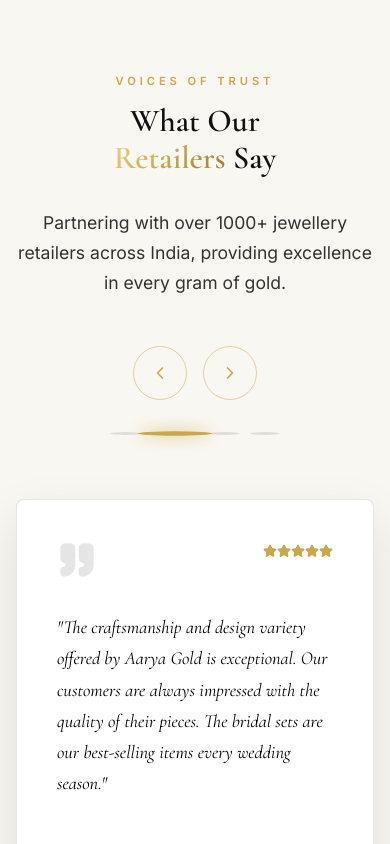
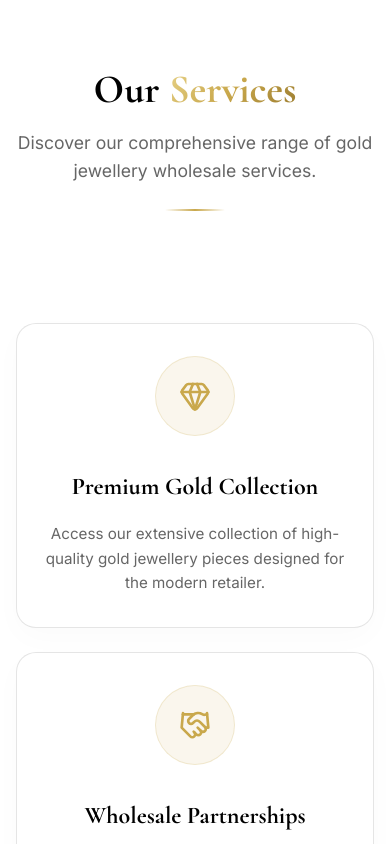
Before and after one commit to rasheshdarji1509/aaryagold, a React (Vite) app: page / in a window 390 px wide. Shown: the part 4320-5164 px from the top of the page. Built offline with nearby package versions, Linux system fonts and the light colour scheme; a web font is replaced by a local one.

Commit message:
feedbacks done

```diff
--- a/index.html
+++ b/index.html
@@ -2,7 +2,7 @@
 <html lang="en">
   <head>
     <meta charset="UTF-8" />
-    <link rel="icon" type="image/svg+xml" href="/logo.svg" />
+    <link rel="icon" type="image/png" href="/favicon.png" />
     <meta name="viewport" content="width=device-width, initial-scale=1.0" />
     <meta name="description" content="AARYA GOLD (CIYAZA) - Premier Gold Jewellery Wholesaler in Mumbai. Explore our exclusive collection of rings, necklaces, bracelets, earrings and more." />
     <title>Aarya Gold – Premier Gold Jewellery Wholesaler in Mumbai</title>
--- /dev/null
+++ b/src/components/Services.css
@@ -0,0 +1,174 @@
+.services-section {
+  padding: 6rem 0;
+  background: var(--bg-body);
+  position: relative;
+  overflow: hidden;
+}
+
+.services-content-wrapper {
+  display: flex;
+  align-items: center;
+  gap: 4rem;
+  max-width: 1400px;
+  margin: 0 auto;
+}
+
+.services-header {
+  flex: 0 0 30%;
+  text-align: left;
+  display: flex;
+  flex-direction: column;
+  align-items: flex-start;
+  margin-bottom: 0;
+}
+
+.services-title {
+  font-family: var(--font-serif);
+  font-size: clamp(2.5rem, 4vw, 3.5rem);
+  font-weight: 700;
+  color: var(--text-heading);
+  margin-bottom: 0.5rem;
+}
+
+.services-subtitle {
+  font-family: var(--font-sans);
+  font-size: 1.1rem;
+  color: var(--text-muted);
+  max-width: 600px;
+  margin-bottom: 1.5rem;
+}
+
+.services-header .divider-gold {
+  margin: 0;
+}
+
+.services-grid {
+  flex: 1;
+  display: grid;
+  grid-template-columns: repeat(3, 1fr);
+  gap: 2rem;
+}
+
+.service-card {
+  background: var(--bg-card);
+  border: 1px solid var(--border-subtle);
+  border-radius: 20px;
+  padding: 3rem 2rem;
+  text-align: center;
+  transition: all 0.5s cubic-bezier(0.4, 0, 0.2, 1);
+  position: relative;
+  overflow: hidden;
+  box-shadow: 0 10px 30px rgba(0, 0, 0, 0.02);
+}
+
+.service-card::before {
+  content: '';
+  position: absolute;
+  top: 0;
+  left: 0;
+  width: 100%;
+  height: 4px;
+  background: linear-gradient(90deg, var(--gold-light), var(--gold-primary));
+  opacity: 0;
+  transition: opacity 0.5s ease;
+}
+
+.service-card:hover {
+  transform: translateY(-10px);
+  border-color: var(--border-gold);
+  box-shadow: 0 20px 40px rgba(201, 168, 76, 0.1);
+}
+
+.service-card:hover::before {
+  opacity: 1;
+}
+
+.service-icon-wrapper {
+  width: 80px;
+  height: 80px;
+  margin: 0 auto 2rem;
+  display: flex;
+  align-items: center;
+  justify-content: center;
+  background: rgba(201, 168, 76, 0.1);
+  border-radius: 50%;
+  color: var(--gold-primary);
+  transition: all 0.5s ease;
+  border: 1px solid rgba(201, 168, 76, 0.2);
+}
+
+.service-card:hover .service-icon-wrapper {
+  background: var(--gold-primary);
+  color: var(--bg-card);
+  transform: scale(1.1) rotate(5deg);
+  box-shadow: 0 10px 20px rgba(201, 168, 76, 0.3);
+}
+
+.service-card-title {
+  font-family: var(--font-serif);
+  font-size: 1.5rem;
+  font-weight: 700;
+  color: var(--text-heading);
+  margin-bottom: 1rem;
+  transition: color 0.3s ease;
+}
+
+.service-card:hover .service-card-title {
+  color: var(--gold-primary);
+}
+
+.service-card-description {
+  font-family: var(--font-sans);
+  font-size: 0.95rem;
+  color: var(--text-muted);
+  line-height: 1.6;
+}
+
+@media (max-width: 1200px) {
+  .services-grid {
+    grid-template-columns: repeat(2, 1fr);
+  }
+}
+
+@media (max-width: 992px) {
+  .services-content-wrapper {
+    flex-direction: column;
+    text-align: center;
+  }
+
+  .services-header {
+    flex: 1;
+    align-items: center;
+    text-align: center;
+    margin-bottom: 3rem;
+  }
+
+  .services-header .divider-gold {
+    margin: 0 auto;
+  }
+
+  .services-grid {
+    grid-template-columns: repeat(2, 1fr);
+  }
+}
+
+@media (max-width: 768px) {
+  .services-section {
+    padding: 4rem 0;
+  }
+
+  .services-grid {
+    grid-template-columns: 1fr;
+    gap: 1.5rem;
+  }
+
+  .service-card:nth-child(3) {
+    grid-column: span 1;
+    justify-self: stretch;
+    width: 100%;
+  }
+
+  .service-card {
+    padding: 2rem 1.5rem;
+  }
+}
--- /dev/null
+++ b/src/components/Services.jsx
@@ -0,0 +1,52 @@
+import React from 'react';
+import { Gem, Handshake, Truck } from 'lucide-react';
+import './Services.css';
+
+const servicesData = [
+  {
+    id: 1,
+    icon: Gem,
+    title: "Premium Gold Collection",
+    description: "Access our extensive collection of high-quality gold jewellery pieces designed for the modern retailer."
+  },
+  {
+    id: 2,
+    icon: Handshake,
+    title: "Wholesale Partnerships",
+    description: "Build long-term business relationships with competitive pricing and reliable supply chains."
+  },
+  {
+    id: 3,
+    icon: Truck,
+    title: "Secure Delivery",
+    description: "Benefit from our secure and insured delivery services to locations across India."
+  }
+];
+
+export default function Services() {
+  return (
+    <section className="services-section">
+      <div className="container">
+        <div className="services-content-wrapper">
+          <div className="services-header">
+            <h2 className="services-title">Our <span className="gold-text">Services</span></h2>
+            <p className="services-subtitle">Discover our comprehensive range of gold jewellery wholesale services.</p>
+            <div className="divider-gold"></div>
+          </div>
+
+          <div className="services-grid">
+            {servicesData.map((service) => (
+              <div key={service.id} className="service-card">
+                <div className="service-icon-wrapper">
+                  <service.icon className="service-icon" size={32} />
+                </div>
+                <h3 className="service-card-title">{service.title}</h3>
+                <p className="service-card-description">{service.description}</p>
+              </div>
+            ))}
+          </div>
+        </div>
+      </div>
+    </section>
+  );
+}
--- a/src/pages/Home.jsx
+++ b/src/pages/Home.jsx
@@ -3,6 +3,7 @@ import Hero from "../components/Hero";
 import CategorySection from "../components/CategorySection";
 import ProductCard from "../components/ProductCard";
 import Testimonial from "../components/Testimonial";
+import Services from "../components/Services";
 import { useNavigate } from "react-router-dom";
 import { ChevronLeft, ChevronRight } from "lucide-react";
 import { useProducts } from "../context/ProductContext";
@@ -115,6 +116,8 @@ export default function Home() {
         </div>
       </section>
 
+      <Services />
+
       <Testimonial />
     </main>
   );
```
Also changed, not shown: public/favicon.png (added).
